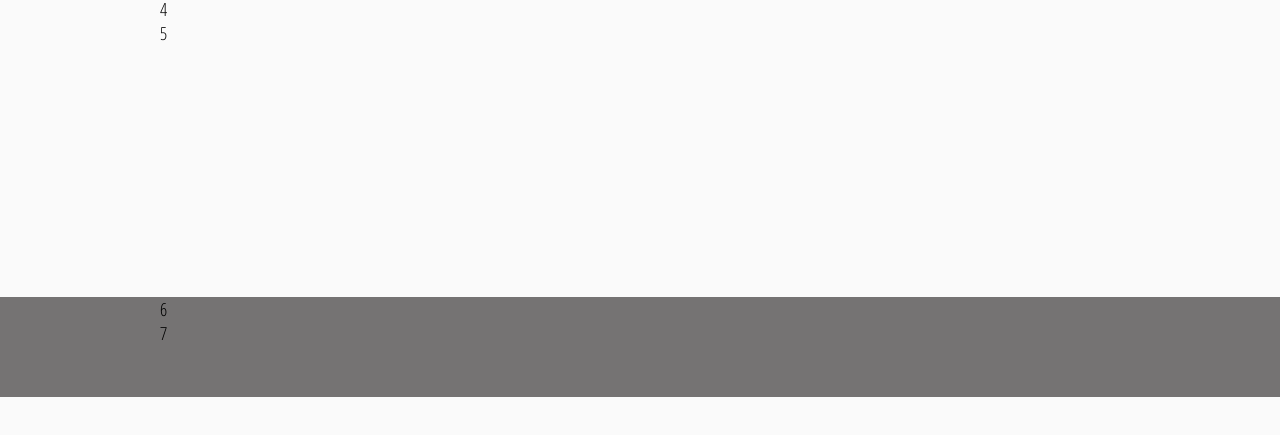
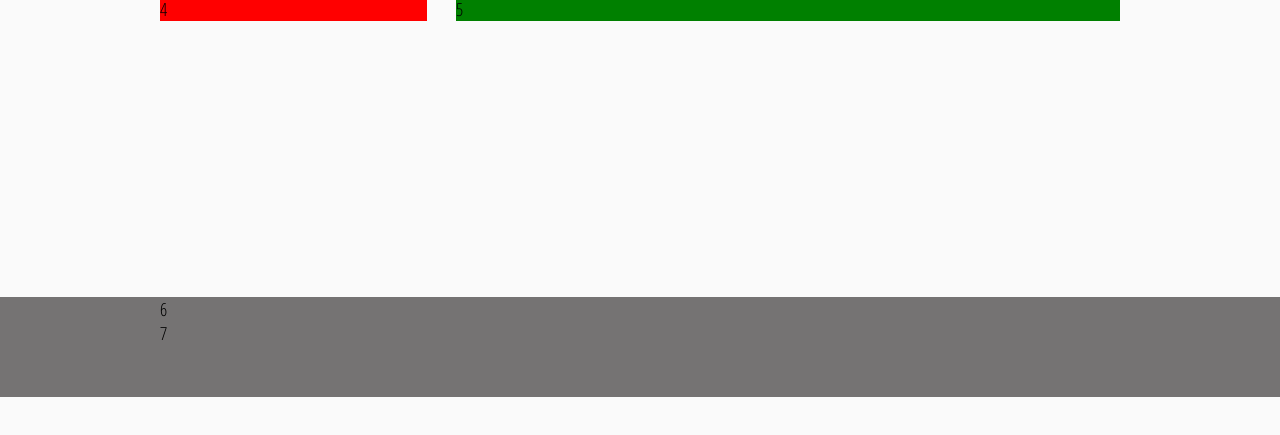
Before and after one commit to valeriykorsunov/page-proofs-lisson, a plain HTML site: page index.html in a window 1280 px wide. Shown: the part 173-608 px from the top of the page. Drawn offline with Linux system fonts and the light colour scheme.

Commit message:
Урок 7 Делаем боковую панель и контент в ряд

```diff
--- a/style.css
+++ b/style.css
@@ -18,5 +18,15 @@ html, body{background: #fafafa; padding: 0; margin: 0; font-family: 'Open Sans C
 }
 
 #middle {width: 960px; margin: 0 auto; min-height: 300px;}
+#middle .left_side{
+	float: left;
+	background: red;
+	width: 267px;
+}
+#middle .main {
+	background: green;
+	margin-left: 296px;
+}
+
 #footer {background: #757373;}
 #footer .inner {width: 960px; margin: 0 auto; min-height: 100px;}
```
